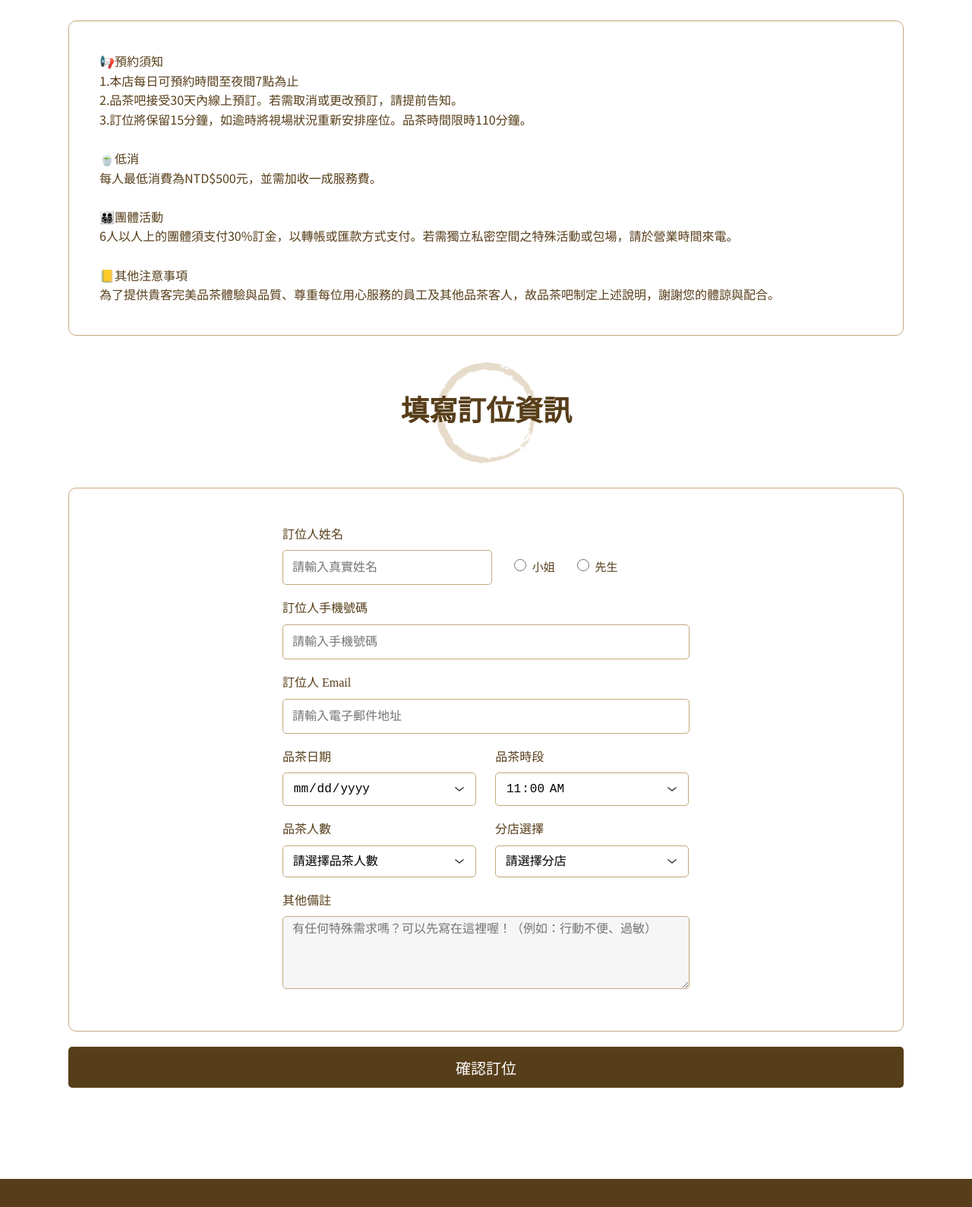
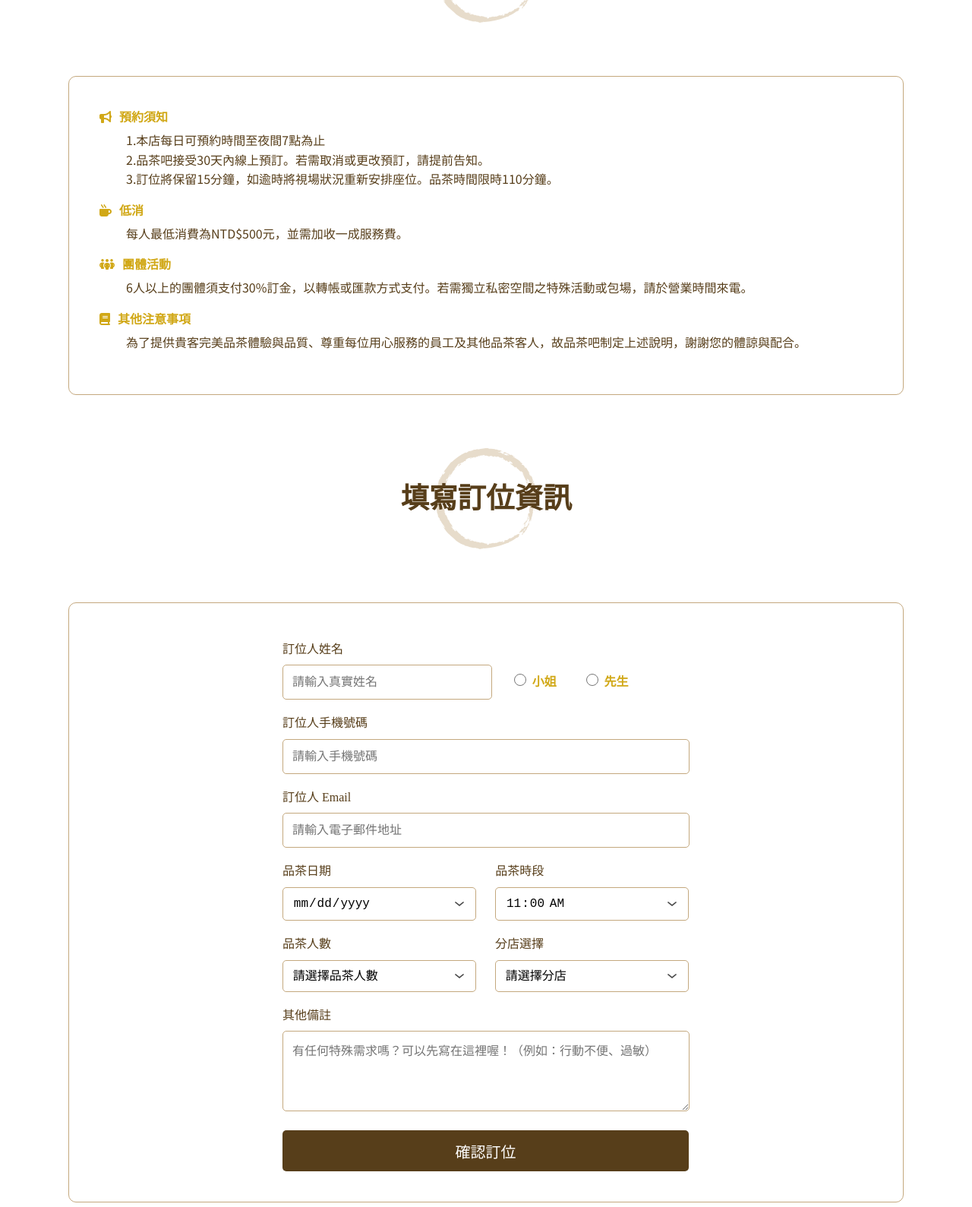
Before and after one commit to g810306/PinChaBar, a plain HTML site: page reservation.html in a window 1280 px wide. Shown: the part 586-2175 px from the top of the page at 76% size. Drawn offline with Linux system fonts and the light colour scheme.

Commit message:
update after first project report

```diff
--- a/css/animation.css
+++ b/css/animation.css
@@ -60,7 +60,7 @@
 
 /*  ------------content_tea--------------- */
 
-.content_tea ul a:hover{
+.content_tea ul img:hover{
     animation: wobble-hor-top 0.8s both;
 }
 
--- a/css/reservation.css
+++ b/css/reservation.css
@@ -17,32 +17,36 @@
 h2 {
   /* border: 1px solid #573e1a; */
   margin: 35px auto 70px;
-  position: relative;
-}
-
-h2::after {
-  /* border: 1px solid #573e1a; */
-  content: "";
-  display: block;
-  width: 134px;
-  height: 133px;
-  background-image: url(../img/circle.svg);
-  position: absolute;
-  left: 484px;
-  top: -35px;
-  z-index: -1;
 }
 
 /* ---------------content_top-------------------- */
 
-.content_top p {
-  font-size: 16px;
+.content_top {
   border: 1px solid #c4a87e;
   border-radius: 10px;
   padding: 40px;
   color: #573e1a;
+  margin-bottom: 70px;
+}
+
+.content_top p {
+  font-size: 16px;
+  color: #573e1a;
   font-family: Noto Sans TC;
-  margin-bottom: 70px;
+  margin: 5px 0 15px 35px;
+}
+
+span,
+i {
+  font-family: Noto Sans TC;
+  font-size: 16px;
+  margin-right: 10px;
+  font-weight: bold;
+  color: #d1a817;
+}
+
+i {
+  color: #d1a817;
 }
 
 /* ---------------content_bottom-------------------- */
@@ -51,14 +55,13 @@ h2::after {
   border: 1px solid #c4a87e;
   text-align: center;
   border-radius: 10px;
-  margin-bottom: 20px;
 }
 
 .content_bottom ul {
   /* border: 1px solid #573e1a; */
   margin: 40px auto;
   display: inline-block;
-  text-align-last: left;
+  text-align: left;
   color: #573e1a;
 }
 
@@ -118,8 +121,10 @@ h2::after {
   width: 520px;
   border: 1px solid #c4a87e;
   padding-left: 12px;
+  padding-top: 12px;
   outline: 0;
-  background-color: #f6f6f6;
+  margin-bottom: 10px;
+
   font-size: 16px;
   border-radius: 5px;
 }
@@ -216,7 +221,7 @@ h2::after {
 }
 
 .send {
-  width: 100%;
+  width: 535px;
   height: 54px;
   background-color: #573e1a;
   color: white;
@@ -225,6 +230,7 @@ h2::after {
   font-size: 20px;
   border-radius: 5px;
   font-family: "Noto Serif TC", serif;
+  cursor: pointer;
 }
 
 /* ----------------------------content end------------------------------------------- */
--- a/css/style.css
+++ b/css/style.css
@@ -14,6 +14,19 @@ h1 {
 
 h2 {
   font-size: 2.5em;
+  color: #573e1a;
+  font-weight: bold;
+  text-align: center;
+
+  background-image: url(../img/circle.svg);
+  background-position: center center;
+  background-repeat: no-repeat;
+  width: 266px;
+  line-height: 133px;
+}
+
+h3 {
+  font-size: 2em;
   color: #573e1a;
   font-weight: bold;
   text-align: center;
--- a/reservation.html
+++ b/reservation.html
@@ -88,22 +88,22 @@
         <li><a href="reservation.html">預約品茶</a></li>
       </ul>
       <!-- content_top -->
-
+      <h2>預約注意事項</h2>
       <div class="content_top">
-          <h2>預約注意事項</h2>
+        <i class="fa-solid fa-bullhorn"></i><span>預約須知</span>
         <p>
-              📢預約須知<br />
           1.本店每日可預約時間至夜間7點為止<br />
           2.品茶吧接受30天內線上預訂。若需取消或更改預訂，請提前告知。<br />
           3.訂位將保留15分鐘，如逾時將視場狀況重新安排座位。品茶時間限時110分鐘。
-              <br /><br />
-              🍵低消<br />
-              每人最低消費為NTD$500元，並需加收一成服務費。
-              <br /><br />
-              👨‍👩‍👧‍👦團體活動<br />
-              6人以人上的團體須支付30%訂金，以轉帳或匯款方式支付。若需獨立私密空間之特殊活動或包場，請於營業時間來電。
-              <br /><br />
-              📒其他注意事項<br />
+        </p>
+        <i class="fa-solid fa-mug-hot"></i><span>低消</span>
+        <p>每人最低消費為NTD$500元，並需加收一成服務費。</p>
+        <i class="fa-solid fa-people-group"></i><span>團體活動</span>
+        <p>
+          6人以上的團體須支付30%訂金，以轉帳或匯款方式支付。若需獨立私密空間之特殊活動或包場，請於營業時間來電。
+        </p>
+        <i class="fa-solid fa-book"></i><span>其他注意事項</span>
+        <p>
           為了提供貴客完美品茶體驗與品質、尊重每位用心服務的員工及其他品茶客人，故品茶吧制定上述說明，謝謝您的體諒與配合。
         </p>
       </div>
@@ -111,26 +111,37 @@
       <!-- content_bottom -->
       <h2>填寫訂位資訊</h2>
       <div class="content_bottom">
-
-
         <ul>
           <!-- input1 -->
           <li>
-                <label><p>訂位人姓名</p>
-                <input type="text" class="name" placeholder="請輸入真實姓名"/></label>
-              <span><label>
-                  <input type="radio" class="female" name="XXX" />小姐</label></span>
-                <label><input type="radio" class="male" name="XXX" /><span>先生</span></label>
+            <label
+              ><p>訂位人姓名</p>
+              <input type="text" class="name" placeholder="請輸入真實姓名"
+            /></label>
+            <span
+              ><label>
+                <input type="radio" class="female" name="XXX" />小姐</label
+              ></span
+            >
+            <label
+              ><input type="radio" class="male" name="XXX" /><span
+                >先生</span
+              ></label
+            >
           </li>
           <!-- input2 -->
           <li>
-                <label><p>訂位人手機號碼</p>
-                <input type="text" class="phone" placeholder="請輸入手機號碼"/></label>
+            <label
+              ><p>訂位人手機號碼</p>
+              <input type="text" class="phone" placeholder="請輸入手機號碼"
+            /></label>
           </li>
           <!-- input3 -->
           <li>
-                <label><p>訂位人 Email</p>
-                <input type="text" class="email" placeholder="請輸入電子郵件地址"/></label>
+            <label
+              ><p>訂位人 Email</p>
+              <input type="text" class="email" placeholder="請輸入電子郵件地址"
+            /></label>
           </li>
           <!-- input4 -->
           <li>
@@ -138,12 +149,12 @@
               <!-- input4.1 -->
               <li>
                 <p>品茶日期</p>
-                    <input type="date" class="date"/>
+                <input type="date" class="date" />
               </li>
               <!-- input4.2 -->
               <li>
                 <p>品茶時段</p>
-                    <input type="time" class="time" value="11:00"/>
+                <input type="time" class="time" value="11:00" />
               </li>
             </ol>
             <!-- input5 -->
@@ -187,10 +198,14 @@
             ></textarea>
             <p></p>
           </li>
+          <!-- input7 -->
+          <li>
+            <input type="submit" class="send" value="確認訂位" />
+          </li>
         </ul>
       </div>
 
-        <input type="submit" class="send" value="確認訂位" />
+      <!-- <input type="submit" class="send" value="確認訂位" /> -->
     </section>
     <!-- content end-->
 
```
Also changed, not shown: css/about.css (+7 -9 lines), css/index.css (+23 -40 lines), css/space.css (+4 -3 lines), index.html (+5 -3 lines). Lines whose indentation alone changed are shown as unchanged.
